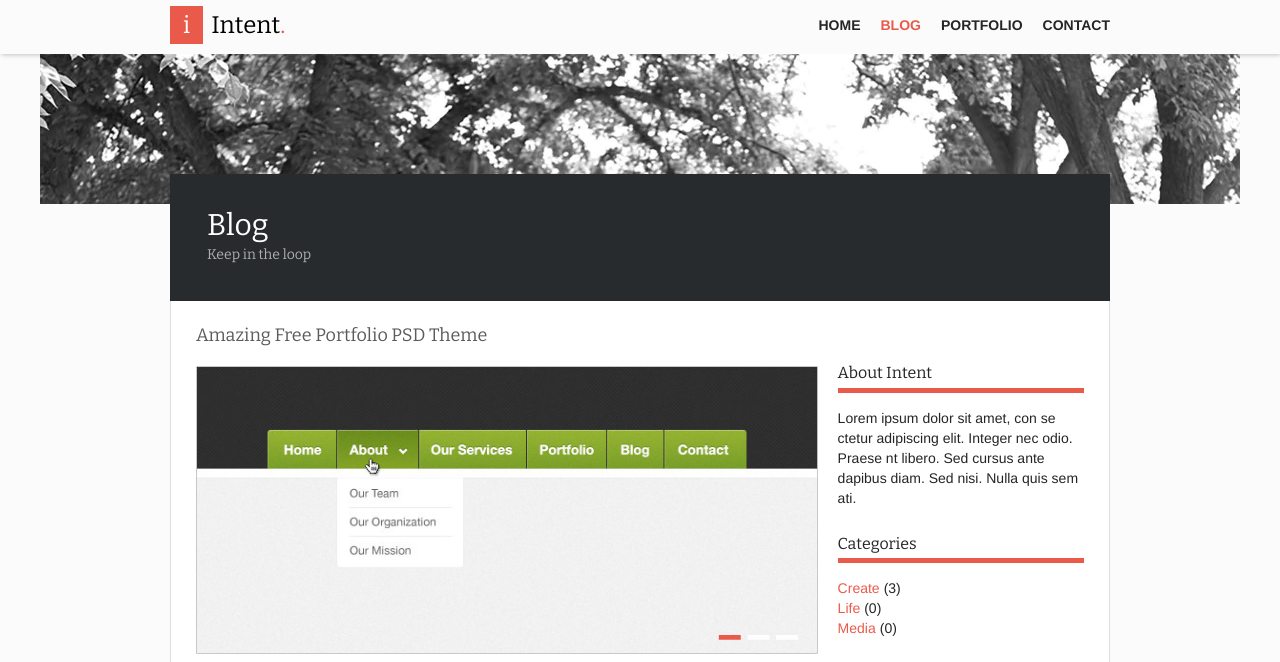
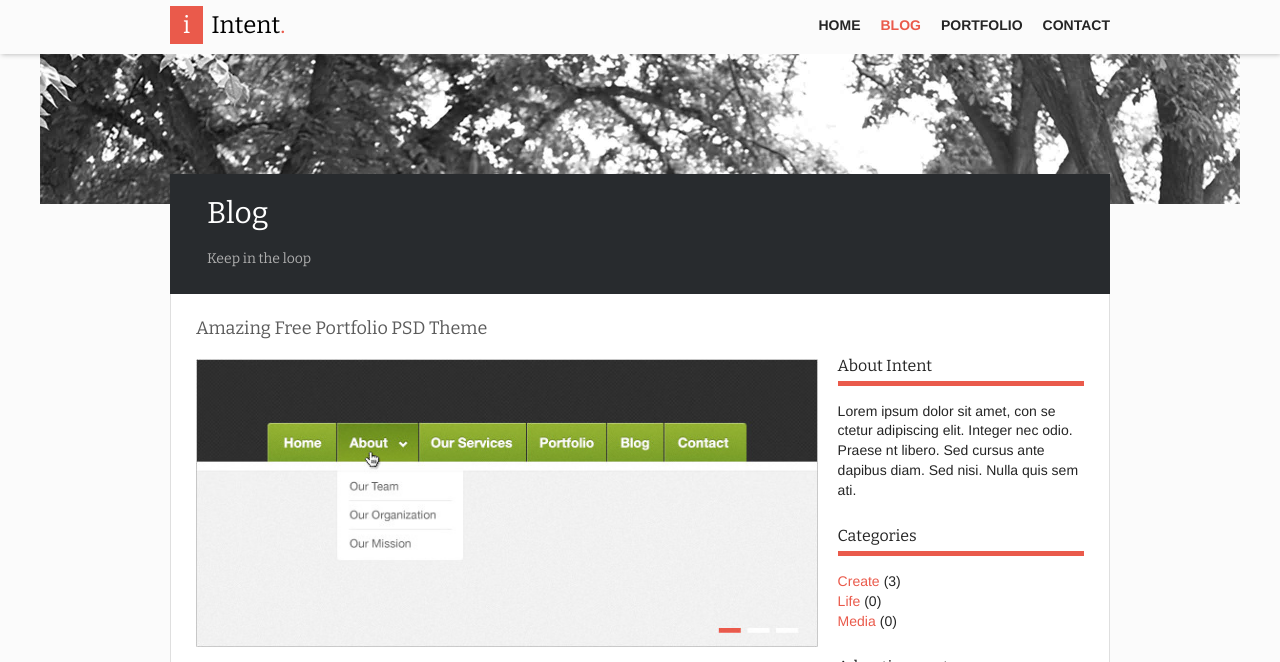
Before and after one commit to AurizedStudio/portfolio04Intent, a website: page htdocs/blog.html in a window 1280 px wide. Shown: the part 51-713 px from the top of the page. Drawn offline with nearby package versions, Linux system fonts and the light colour scheme.

Commit message:
#6 コンテンツタイトル .main-header-h1 部分の行間調整

```diff
--- a/scss/_main.scss
+++ b/scss/_main.scss
@@ -394,8 +394,8 @@
 }
 .main-header-h1 {
     margin: 0;
-    padding: 39px 37px;
-    line-height: $line-height-xsmall;
+    padding: 20px 37px;
+    line-height: $line-height-large;
     font-family: 'Bitter', serif;
     font-size: $font-size-h1;
     color: #fff;
```
Also changed, not shown: htdocs/css/style.css, 1 other file.
